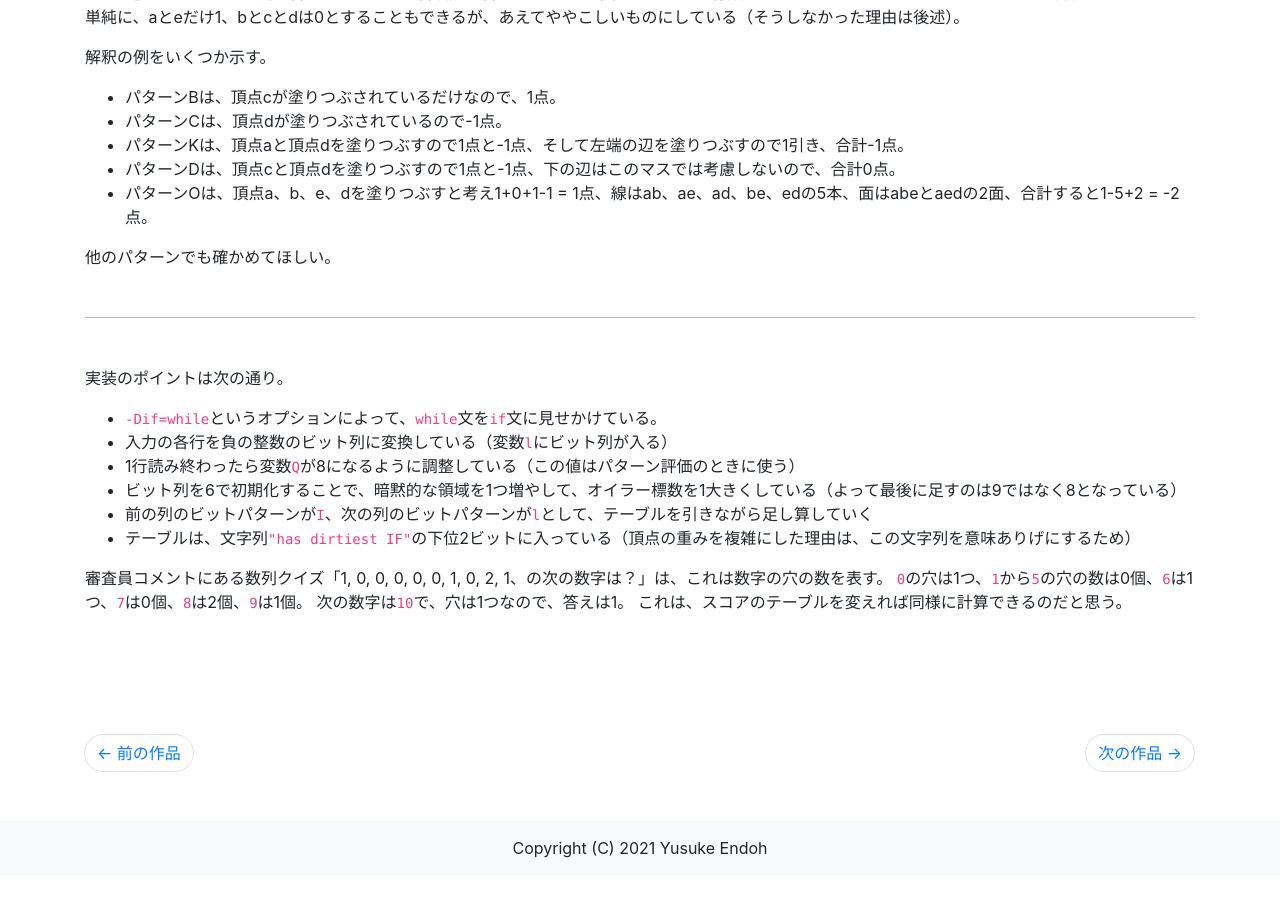
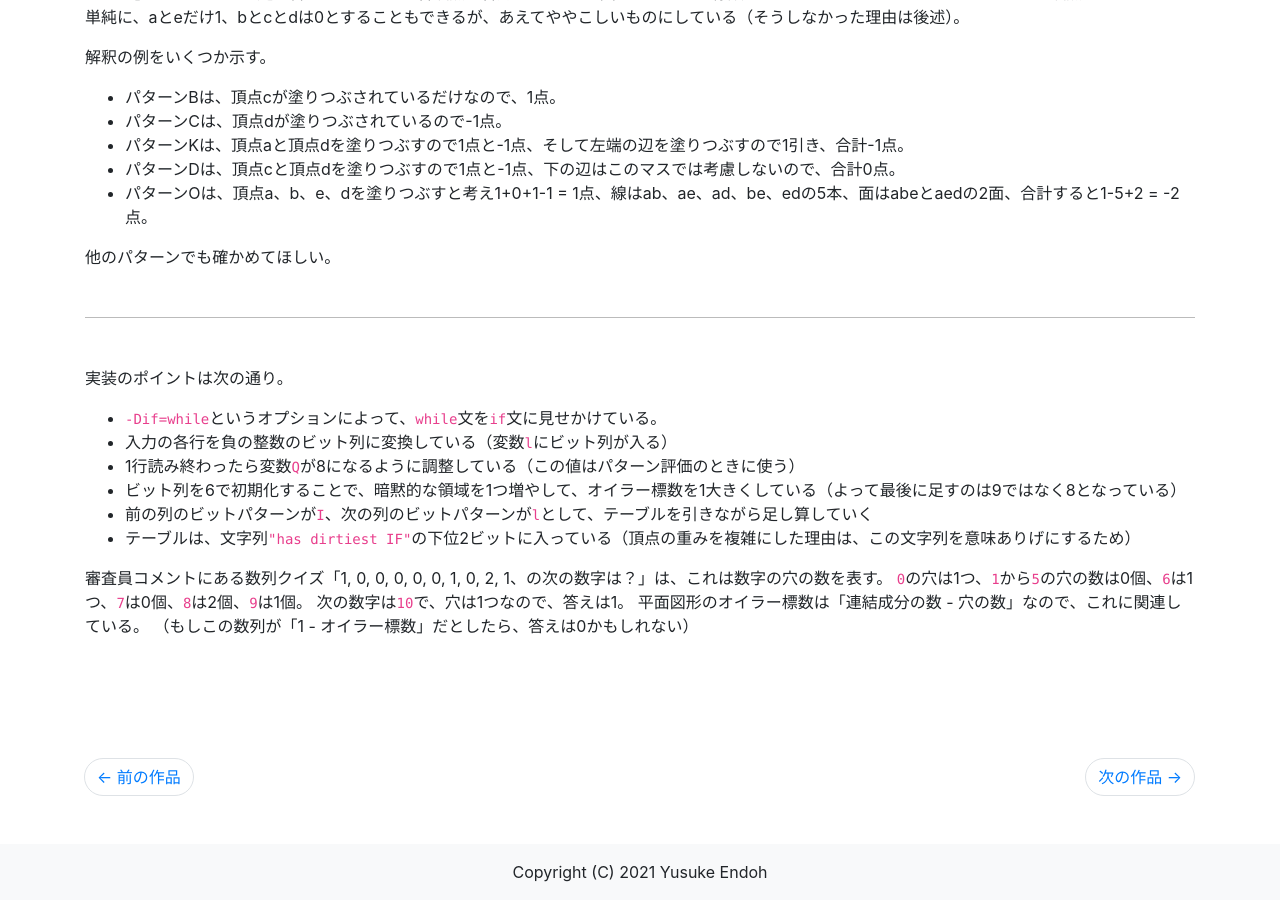
Before and after one commit to mame/ioccc-ja-spoilers, a Jekyll site: the page built from 2004/kopczynski.md, in a window 1280 px wide and 900 px high, scrolled down 3800 px. Built offline with Jekyll 4.4.1, drawn with Linux system fonts in a browser that asks for light colours; nearby versions of some CDN libraries; before the commit the page ends 4676 px from its top, so only the background shows below that.

Commit message:
Mention the relation between Euler characteristic and the holes
https://twitter.com/monae/status/1380842125345005568

```diff
--- a/2004/kopczynski.md
+++ b/2004/kopczynski.md
@@ -216,4 +216,5 @@ A    B    C    D    E    F    G    H    I    J    K    L    M    N    O    P
 審査員コメントにある数列クイズ「1, 0, 0, 0, 0, 0, 1, 0, 2, 1、の次の数字は？」は、これは数字の穴の数を表す。
 `0`の穴は1つ、`1`から`5`の穴の数は0個、`6`は1つ、`7`は0個、`8`は2個、`9`は1個。
 次の数字は`10`で、穴は1つなので、答えは1。
-これは、スコアのテーブルを変えれば同様に計算できるのだと思う。
+平面図形のオイラー標数は「連結成分の数 - 穴の数」なので、これに関連している。
+（もしこの数列が「1 - オイラー標数」だとしたら、答えは0かもしれない）
```
